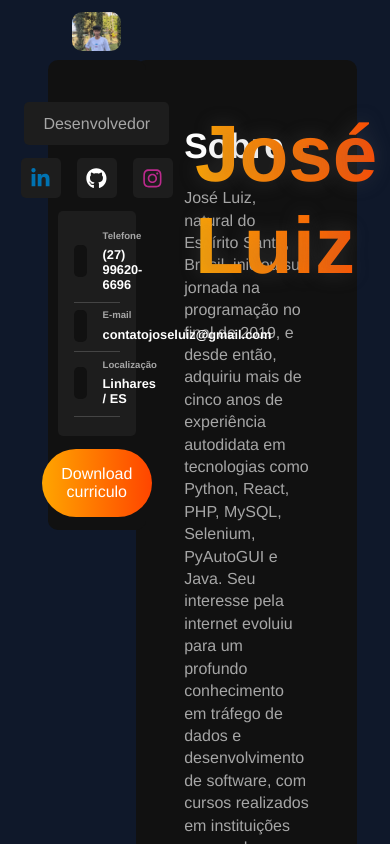
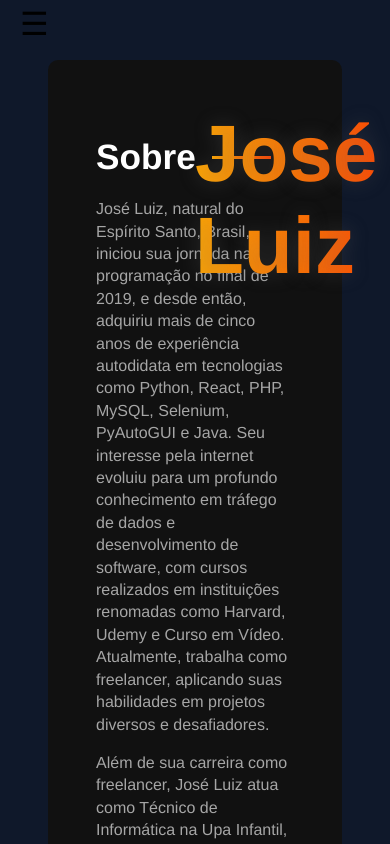
Before and after one commit to JoseLuiz095/portfolio2.0, a React (Vite) app: page / in a window 390 px wide. Shown: the top 844 px of the page. Built offline with nearby package versions, Linux system fonts and the light colour scheme.

Commit message:
pequenas modificaçoes ao sass e hamburguer

```diff
--- a/src/components/Sidebar.jsx
+++ b/src/components/Sidebar.jsx
@@ -1,22 +1,32 @@
-import SocialNetworks from "./SocialNetworks"
-import InformationContainer from "./InformationContainer"
-
-import Avatar from "../img/perfil-portfolio.webp"
-
-import "../styles/components/sidebar.sass"
+import React, { useState } from "react";
+import SocialNetworks from "./SocialNetworks";
+import InformationContainer from "./InformationContainer";
+import Avatar from "../img/perfil-portfolio.webp";
+import "../styles/components/sidebar.sass";
 
 const Sidebar = () => {
+  const [isOpen, setIsOpen] = useState(false);
+
+  const toggleSidebar = () => {
+    setIsOpen(!isOpen);
+  };
+
   return (
-    <aside id="sidebar">
+    <>
+      <button className={`hamburger ${isOpen ? "open" : ""}`} onClick={toggleSidebar}>
+        &#9776;
+      </button>
+      <aside id="sidebar" className={`${isOpen ? "open" : ""}`}>
         <img src={Avatar} alt="Imagem do José Luiz" />
         <p className="title">Desenvolvedor</p>
-      <SocialNetworks/>
+        <SocialNetworks />
         <InformationContainer />
         <a href="" className="btn">
           Download curriculo
         </a>
       </aside>
-  )
-}
+    </>
+  );
+};
 
-export default Sidebar
+export default Sidebar;
--- a/src/styles/components/sidebar.sass
+++ b/src/styles/components/sidebar.sass
@@ -2,30 +2,124 @@
 @use "../mixins"
 
 #sidebar
-    background-color: variables.$bg-color
-    flex: 1 1 0
-    border-radius: variables.$container-border-radius
-    display: flex
-    align-items: center
-    flex-direction: column
-    text-align: center
-    position: fixed
-    width: 25%
-    padding: .8rem 0
+  background-color: variables.$bg-color
+  flex: 1 1 0
+  border-radius: variables.$container-border-radius
+  display: flex
+  align-items: center
+  flex-direction: column
+  text-align: center
+  position: fixed
+  width: 25%
+  padding: .8rem 0
+  transition: transform 0.3s ease
+  z-index: 1000
 
 
-    img
-        max-width: 50%
-        border-radius: variables.$container-border-radius
-        position: absolute
-        top: -3rem
+  // Inicialmente fora da tela em telas pequenas
+  @media (max-width: 1100px)
+    transform: translateX(-200%)
+    width: 100%
+    &.open
+      transform: translateX(0)
 
-    .title
-        color: variables.$text-color-sencondary
-        background-color: variables.$bg-color-secondary
-        border-radius: variables.$card-border-radius
-        margin-top: 30%
-        padding: .8rem 1.2rem
 
-    .btn
-        @include mixins.btn
+
+  img
+    max-width: 50%
+    border-radius: variables.$container-border-radius
+    position: absolute
+    top: -3rem
+
+
+  .title
+    color: variables.$text-color-sencondary
+    background-color: variables.$bg-color-secondary
+    border-radius: variables.$card-border-radius
+    margin-top: 30%
+    padding: .8rem 1.2rem
+
+
+  .btn
+    @include mixins.btn
+
+
+
+// Ícone de hambúrguer
+.hamburger
+  position: fixed
+  top: 5px
+  left: 20px
+  font-size: 2rem
+  background: none
+  border: none
+  cursor: pointer
+  z-index: 1100
+
+  &.open
+    left: 20px // ajusta a posição quando o sidebar está aberto
+
+
+  @media (min-width: 1101px)
+    display: none // Esconde o botão em telas maiores
+
+
+
+#main-contect
+  background-color: variables.$bg-color
+  flex: 2 1 0
+  border-radius: variables.$container-border-radius
+  padding: 3rem
+  margin-left: 30%
+  width: 75%
+  transition: width 0.3s ease, margin-left 0.3s ease
+
+  @media (max-width: 1100px)
+
+    margin-left: 0
+
+    // Quando o sidebar estiver aberto, ajusta o main-content
+    &.open
+      width: calc(100% - 250px)
+      margin-left: 250px
+
+
+
+  h1
+    font-size: 5rem
+    position: absolute
+    left: 50%
+    background: variables.$gradient
+    -webkit-background-clip: text
+    -webkit-text-fill-color: transparent
+    text-shadow: 0px 0px 20px rgba(105, 105, 105, 0.3)
+
+
+  section
+    padding-top: 15%
+    display: flex
+    flex-direction: column
+
+
+  h2
+    color: variables.$text-color
+    font-size: 2.2rem
+    margin-bottom: 1.3rem
+    @include mixins.center
+    justify-content: start
+    gap: 1rem
+
+    &:after
+      @include mixins.gradient-border
+
+
+
+  p
+    color: variables.$text-color-sencondary
+    margin-bottom: 1rem
+    line-height: 1.4rem
+
+
+  .btn
+    @include mixins.btn
+    align-self: start
```
Also changed, not shown: src/styles/components/maincontent.sass (line endings or trailing spaces). Lines whose indentation alone changed are shown as unchanged.
